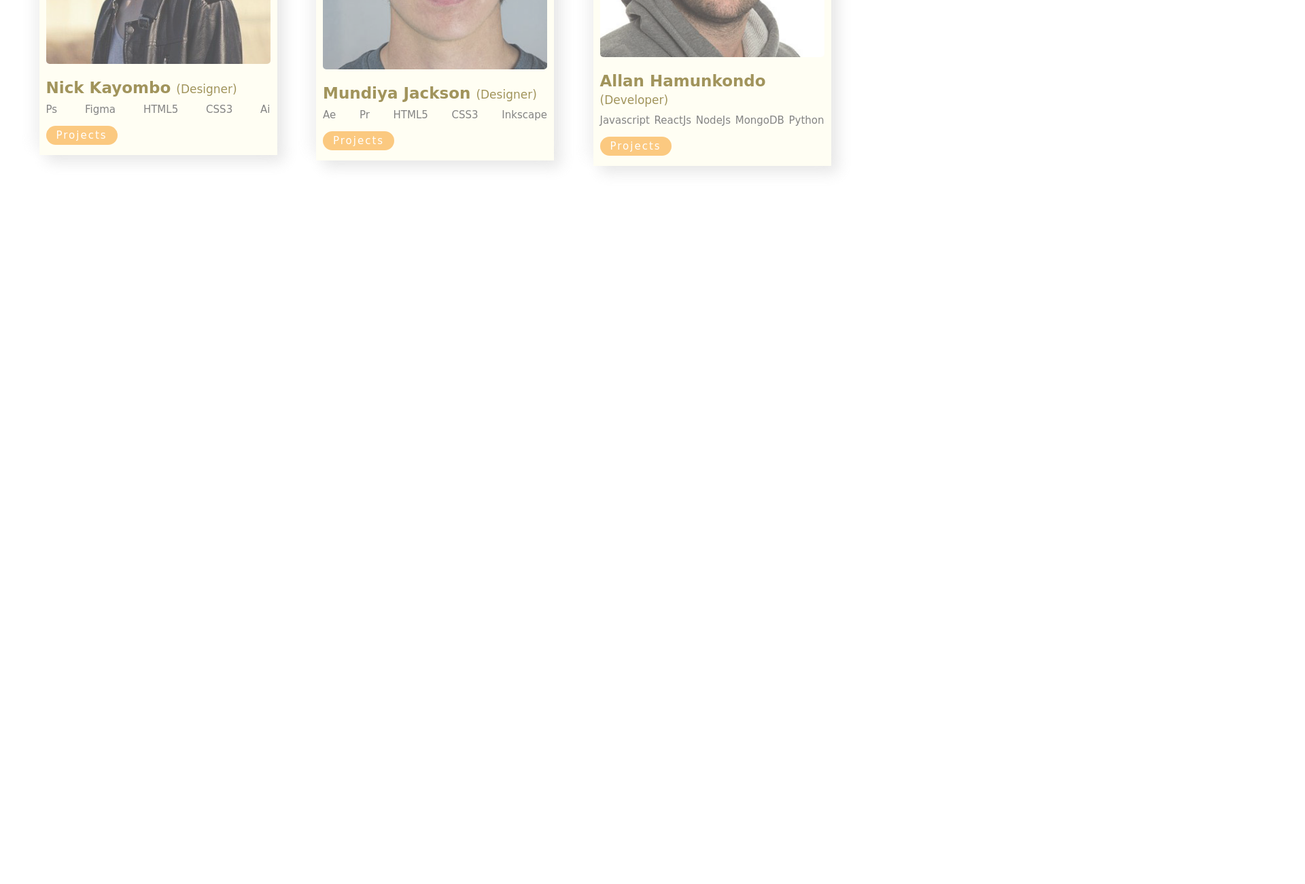
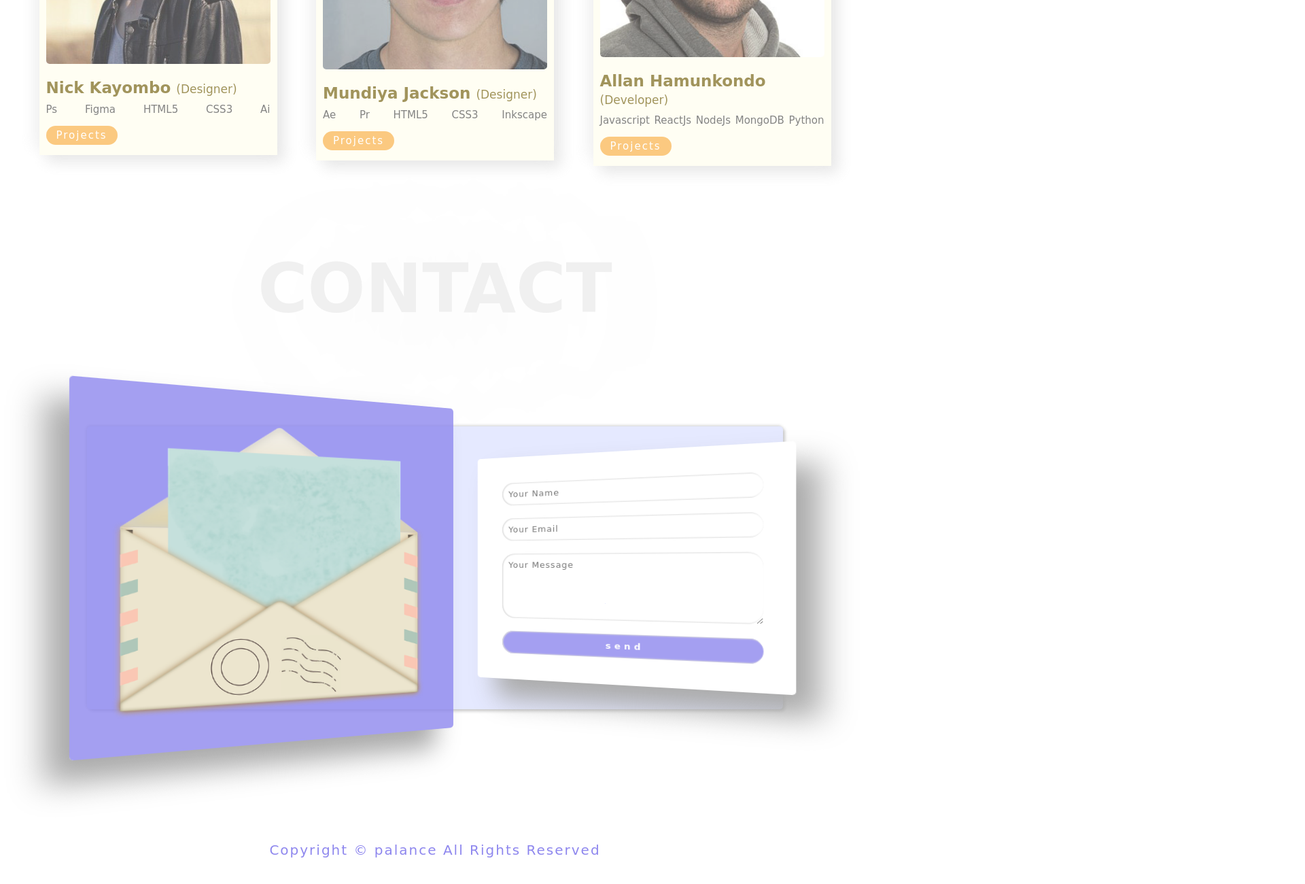
Before and after one commit to iamonesmo/palance, a plain HTML site: page index.html in a window 1280 px wide. Shown: the part 2106-3406 px from the top of the page at 68% size, 1920 px wide, since content can reach past the window. Before the commit the page ends 2400 px from the top, so only its background shows below. Drawn offline with Linux system fonts and the light colour scheme; a web font is replaced by a local one.

Commit message:
added and styled contact section

```diff
--- a/index.html
+++ b/index.html
@@ -173,6 +173,27 @@
         </section>
         <!-- end of section 3 -->
 
+        <!-- section 4 -->
+
+        <section class="section-4">
+            <h1 class="section-heading">Contact</h1>
+            <div class="form-container">
+                <img src="images/form-img.png" alt="" class="form-img">
+                <form  class="contact-form">
+                    <input type="text" placeholder="Your Name">
+                    <input type="email" placeholder="Your Email">
+                    <textarea placeholder="Your Message"></textarea>
+                    <input type="submit" value="send">
+                </form>
+            </div>
+            <p class="copyright">
+                Copyright &copy; palance All Rights Reserved
+            </p>
+
+        </section>
+
+        <!-- end of section 4 -->
+
 
 
 
--- a/styles.css
+++ b/styles.css
@@ -17,7 +17,8 @@ html{
     font-size: 62.5%;
 }
 
-body{
+.container{
+    width: 100%;
     overflow-x: hidden;
 }
 
@@ -356,3 +357,105 @@ body{
 
 
 /* end of section 3 */
+
+
+/* section 4 */
+
+.section-4{
+    width: 100%;
+    height: 130vh;
+    display: flex;
+    flex-direction: column;
+    justify-content: space-around;
+    align-items: center;
+
+}
+
+.form-container{
+    width: 80%;
+    height: 40%;
+    background-color: #e5e9ff;
+    display: flex;
+    justify-content: space-evenly;
+    align-items: center;
+    box-shadow: .3rem .3rem .4rem #ccc, -.1rem -.1rem 0.4rem #ccc;
+    border-radius: .5rem;
+    perspective: 100rem;
+}
+
+.form-img{
+    width: 55rem;
+    background-color: rgba(142, 135, 238, 0.8);
+    padding: 5rem;
+    opacity: 0.8rem;
+    box-shadow: -3rem 3rem 4rem #aaa;
+    border-radius: .5rem;
+    transform: rotateY(20deg);
+    transition: all .5s;
+
+}
+
+.form-img:hover{
+    transform: translateY(-2rem) rotateY(20deg);
+    box-shadow: -5rem 5rem 7rem #aaa;
+}
+
+.contact-form{
+    width: 45rem;
+    background-color: #fff;
+    display: flex;
+    flex-direction: column;
+    padding: 3rem;
+    border-radius: .5rem;
+    box-shadow: 3rem 3rem 4rem #aaa;
+    transform: rotateY(-20deg);
+    transition: all .5s;
+}
+
+.contact-form:hover{
+    transform: translateY(-2rem) rotateY(-20deg);
+    box-shadow: 5rem 5rem 7rem #aaa;
+}
+
+
+.contact-form input, .contact-form textarea{
+    margin: 1rem;
+    padding: 1rem;
+    font-size: 1.3rem;
+    letter-spacing: .1rem;
+    border: none;
+    border-radius: 2rem;
+    box-shadow: inset .1rem .1rem .2rem #ddd,
+     inset .1rem -.1rem 0.2rem #ddd;
+}
+
+.contact-form textarea{
+    max-width: 100%;
+    min-width: 70%;
+    max-height: 15rem;
+    min-height: 10rem;
+
+}
+
+
+.contact-form input[type="submit"]{
+    background-color: rgba(142, 135, 238, 0.8);
+    color: #fff;
+    font-weight: bolder;
+    letter-spacing: .5rem;
+    cursor: pointer;
+    transition: background-color .5s;
+}
+
+.contact-form input[type="submit"]:hover{
+    background-color: #ae7bf1;
+}
+
+
+.copyright{
+    font-size: 2rem;
+    letter-spacing: .2rem;
+    color:rgba(142, 135, 238, 1);
+    margin-top: 5rem;
+}
+/* end of section 4 */
```
